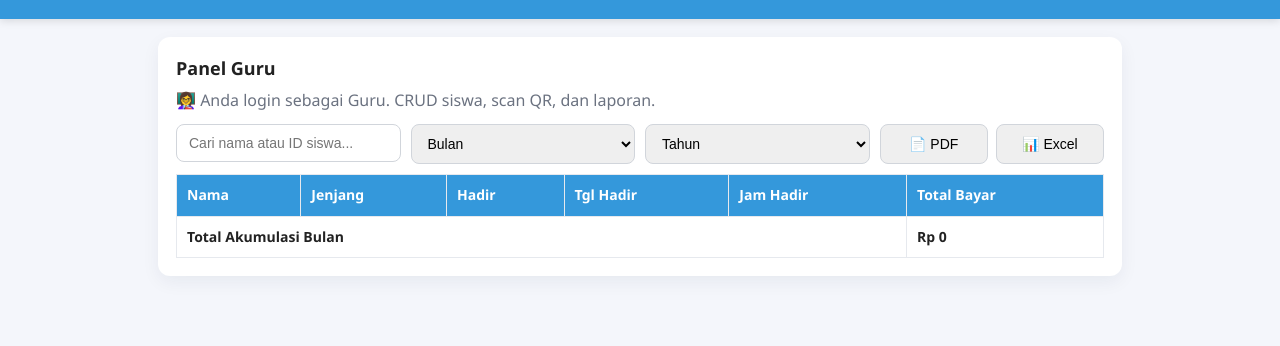
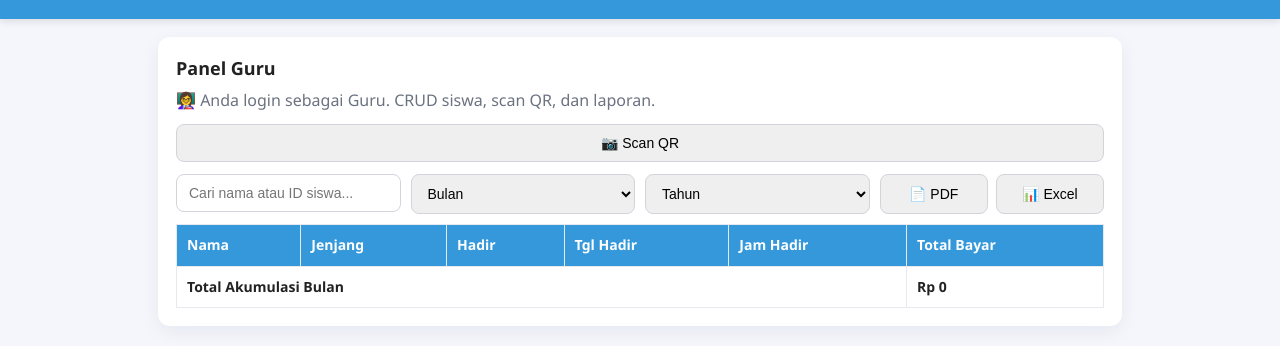
Before and after one commit to smrtlve/abbbee-absensi, a plain HTML site: page guru.html in a window 1280 px wide. Shown: the part 90-436 px from the top of the page. Drawn offline with Linux system fonts and the light colour scheme.

Commit message:
Update guru.html

```diff
--- a/guru.html
+++ b/guru.html
@@ -13,6 +13,10 @@
     <div class="card">
       <h2>Panel Guru</h2>
       <p>👩‍🏫 Anda login sebagai Guru. CRUD siswa, scan QR, dan laporan.</p>
+
+      <div class="export-box">
+        <button id="qrBtn">📷 Scan QR</button>
+      </div>
 
       <div class="tools" style="margin-top:12px;">
         <div class="search-box">
```
